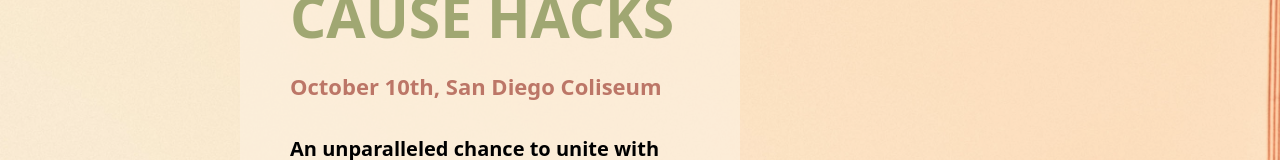
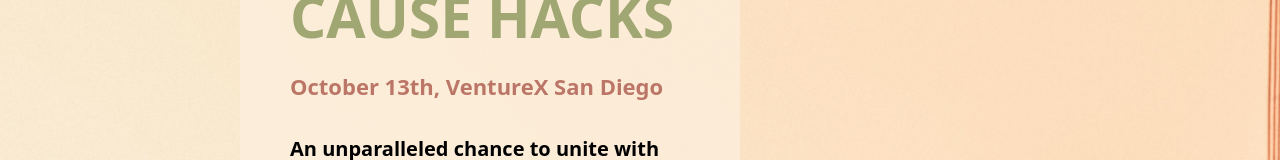
Before and after one commit to treasure-hacks/cause-hackathon-site, a Next.js app: page / in a window 1280 px wide. Shown: the part 326-486 px from the top of the page. Built offline with nearby package versions, Linux system fonts and the light colour scheme.

Commit message:
Fix date and venue

```diff
--- a/components/HeroSection.js
+++ b/components/HeroSection.js
@@ -6,7 +6,7 @@
         <div className="delimitationpurple  xl:px-[140px]  w-full h-[700px] bg-[hsla(36,76%,91%,36%)]">
             <div className="delimitationred  md:ml-[10%] mt-[10%] lg:w-[50%] md:w-[70%] w-[90%] m-auto lg:p-[50px] md:p-[40px] md:py-0 py-[6%] p-[2%] bg-[hsla(35,83%,93%,72%)] rounded-2xl">
                 <h1 className=" delimitationgreen font-bold mb-[10px] text-[hsl(67,23%,55%)] md:text-[57px] text-[50px] ">CAUSE HACKS</h1>
-                <h3 className="font-bold mb-[30px] text-[hsl(11,39%,57%)] ">October 10th, San Diego Coliseum</h3>
+                <h3 className="font-bold mb-[30px] text-[hsl(11,39%,57%)] ">October 13th, VentureX San Diego</h3>
                 <p className=" mb-[30px] text-[hsl(0,0%,0%)] text-[20px] font-bold leading-8">An unparalleled chance to unite with ambitious students and progressive organizations,
                     creating solutions for pressing social issues.</p>
                 <button className=" w-[110px] h-[50px]  flex justify-center items-center font-bold  text-[hsl(0,0%,100%)] bg-[hsl(11,39%,57%)] rounded-xl">Register</button>
```
